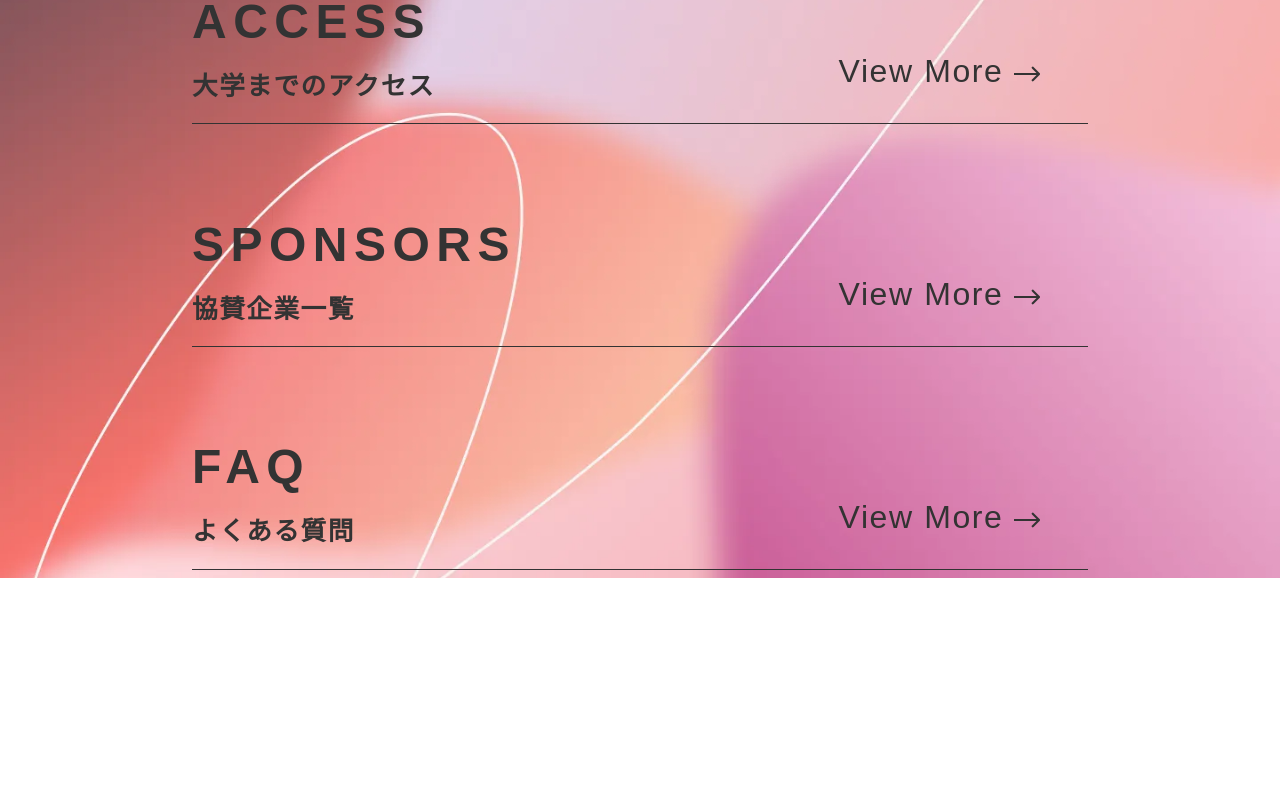
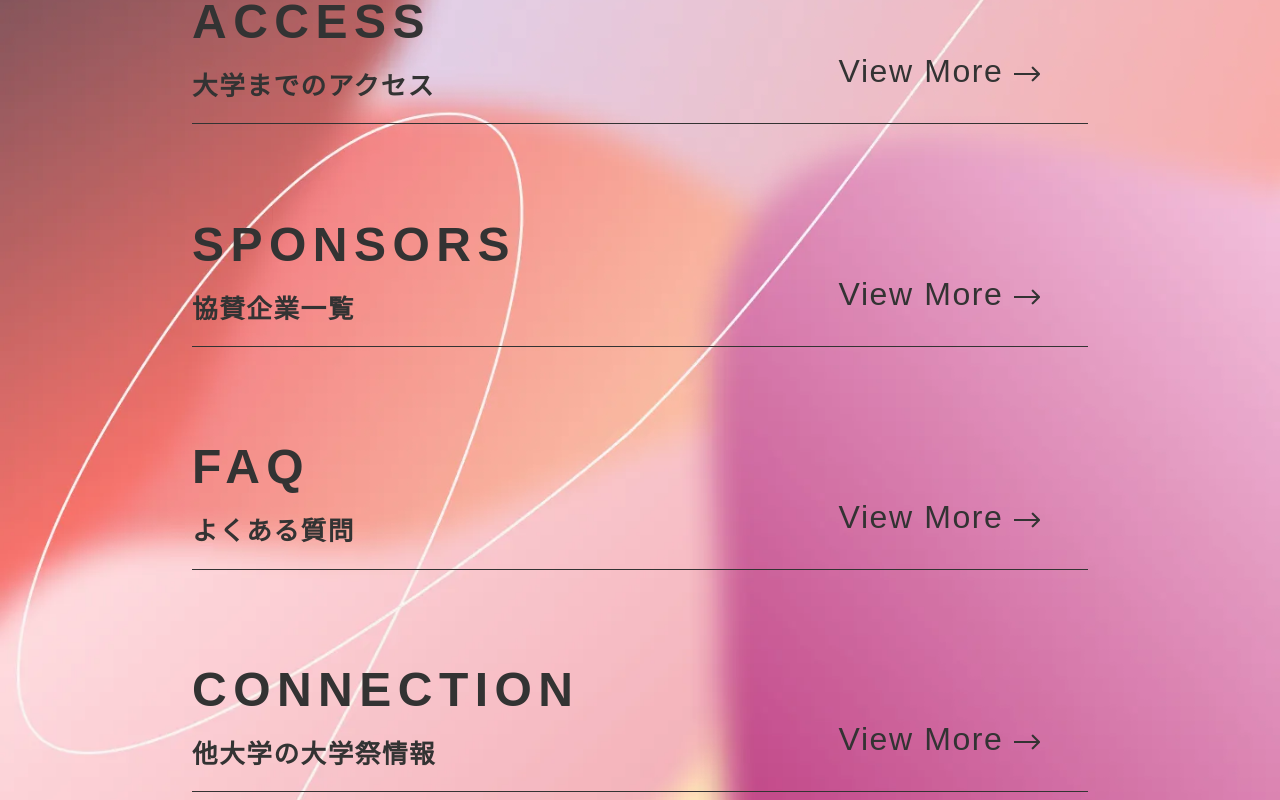
Before and after one commit to ynufes-tech/ynufes-seiryo24, a Nuxt app: page / in a window 1280 px wide. Shown: the part 2394-3194 px from the top of the page. Before the commit the page ends 2972 px from the top, so only its background shows below. Built offline with nearby package versions, Linux system fonts and the light colour scheme.

Commit message:
TOPにconnectionへのリンクを追加

```diff
--- a/pages/index.vue
+++ b/pages/index.vue
@@ -67,6 +67,11 @@ useHead({
           :title="'FAQ'"
           :sub-title="'よくある質問'"
           :page-link="'/faq'"
+        />
+        <TableOfContents
+          :title="'CONNECTION'"
+          :sub-title="'他大学の大学祭情報'"
+          :page-link="'/connection'"
         />
       </div>
     </div>
```
